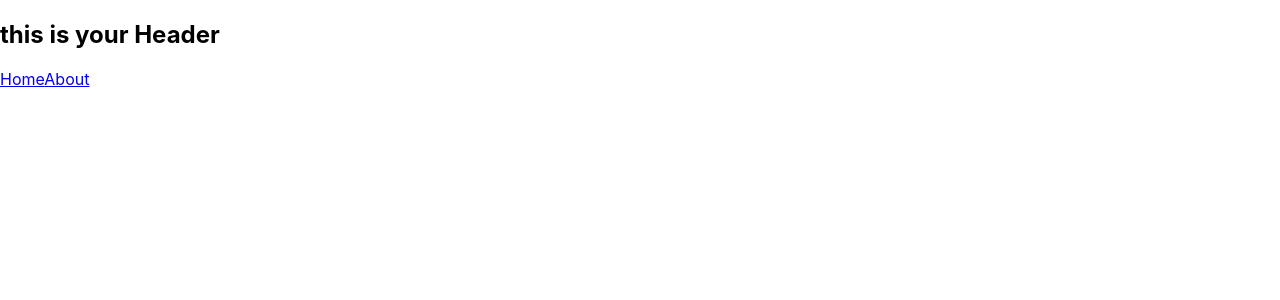
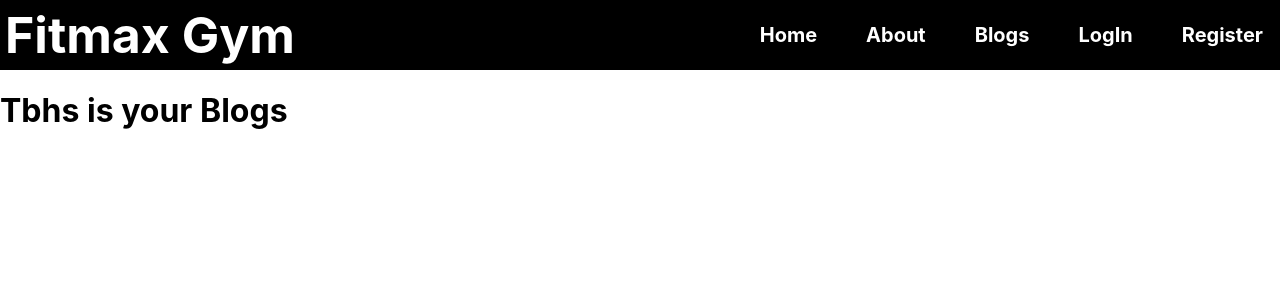
Before and after one commit to Nur-Al-Mumit/Independent-Service-Provider-Pro-07, a React (Create React App) app: page /blogs in a window 1280 px wide. Shown: the top 300 px of the page. Built offline with nearby package versions, Linux system fonts and the light colour scheme.

Commit message:
set the routers & nav bar

```diff
--- a/src/App.js
+++ b/src/App.js
@@ -2,6 +2,9 @@ import { Route, Routes } from 'react-router-dom';
 import Home from './Components/Home/Home'
 import Header from './Components/Header/Header'
 import About from './Components/About/About';
+import LogIn from './Components/LogIn/LogIn';
+import Register from './Components/Register/Register';
+import Blogs from './Components/Blogs/Blogs';
 
 function App() {
   return (
@@ -10,7 +13,10 @@ function App() {
       <Routes>
         <Route path='/' element={<Home></Home>}> </Route>
         <Route path='/home' element={<Home></Home>}></Route>
+        <Route path='/blogs' element={<Blogs></Blogs>}></Route>
         <Route path='/about' element={<About></About>}></Route>
+        <Route path='/login' element={<LogIn></LogIn>}></Route>
+        <Route path='/register' element={<Register></Register>}></Route>
       </Routes>
     </div>
   );
--- /dev/null
+++ b/src/Components/Blogs/Blogs.js
@@ -0,0 +1,11 @@
+import React from 'react';
+
+const Blogs = () => {
+    return (
+        <div>
+            <h1>Tbhs is your Blogs</h1>
+        </div>
+    );
+};
+
+export default Blogs;
--- a/src/Components/Header/Header.css
+++ b/src/Components/Header/Header.css
@@ -0,0 +1,28 @@
+.nav-container{
+    background-color: black;
+    display: flex;
+    align-items: center;
+    justify-content: space-between;
+}
+.header-heading {
+    margin: 0;
+    padding: 5px;
+    font-weight: bold;
+    font-size: 50px;
+    color: white;
+  }
+.nav-container a {
+    color: white;
+    margin-left: 15px;
+    text-decoration: none;
+    font-weight: bolder;
+    font-size: 20px;
+    padding: 15px;
+    border-radius: 15px;
+    border: 2px solid black;
+    transition: 300ms;
+  }
+  .nav-container a:hover {
+    color: skyblue;
+    border: 2px solid skyblue;
+  }
--- a/src/Components/Header/Header.js
+++ b/src/Components/Header/Header.js
@@ -1,17 +1,21 @@
 import React from "react";
 import { Link } from "react-router-dom";
+import './Header.css'
 
 const Header = () => {
   return (
     <div>
       <div>
-        <nav>
+        <nav className="nav-container">
           <div>
-            <h1>this is your Header</h1>
+            <h1 className="header-heading">Fitmax Gym</h1>
           </div>
           <div>
             <Link to="/home">Home</Link>
             <Link to="/about">About</Link>
+            <Link to="/blogs">Blogs</Link>
+            <Link to="/login">LogIn</Link>
+            <Link to="/register">Register</Link>
           </div>
         </nav>
       </div>
--- /dev/null
+++ b/src/Components/LogIn/LogIn.js
@@ -0,0 +1,11 @@
+import React from 'react';
+
+const LogIn = () => {
+    return (
+        <div>
+            <h1>Tbhs is your LogIn</h1>
+        </div>
+    );
+};
+
+export default LogIn;
--- /dev/null
+++ b/src/Components/Register/Register.js
@@ -0,0 +1,11 @@
+import React from 'react';
+
+const Register = () => {
+    return (
+        <div>
+            <h1>This is ypur Register</h1>
+        </div>
+    );
+};
+
+export default Register;
```
Also changed, not shown: src/Components/Blogs/Blogs.css (added), src/Components/LogIn/LogIn.css (added), src/Components/Register/Register.css (added).
